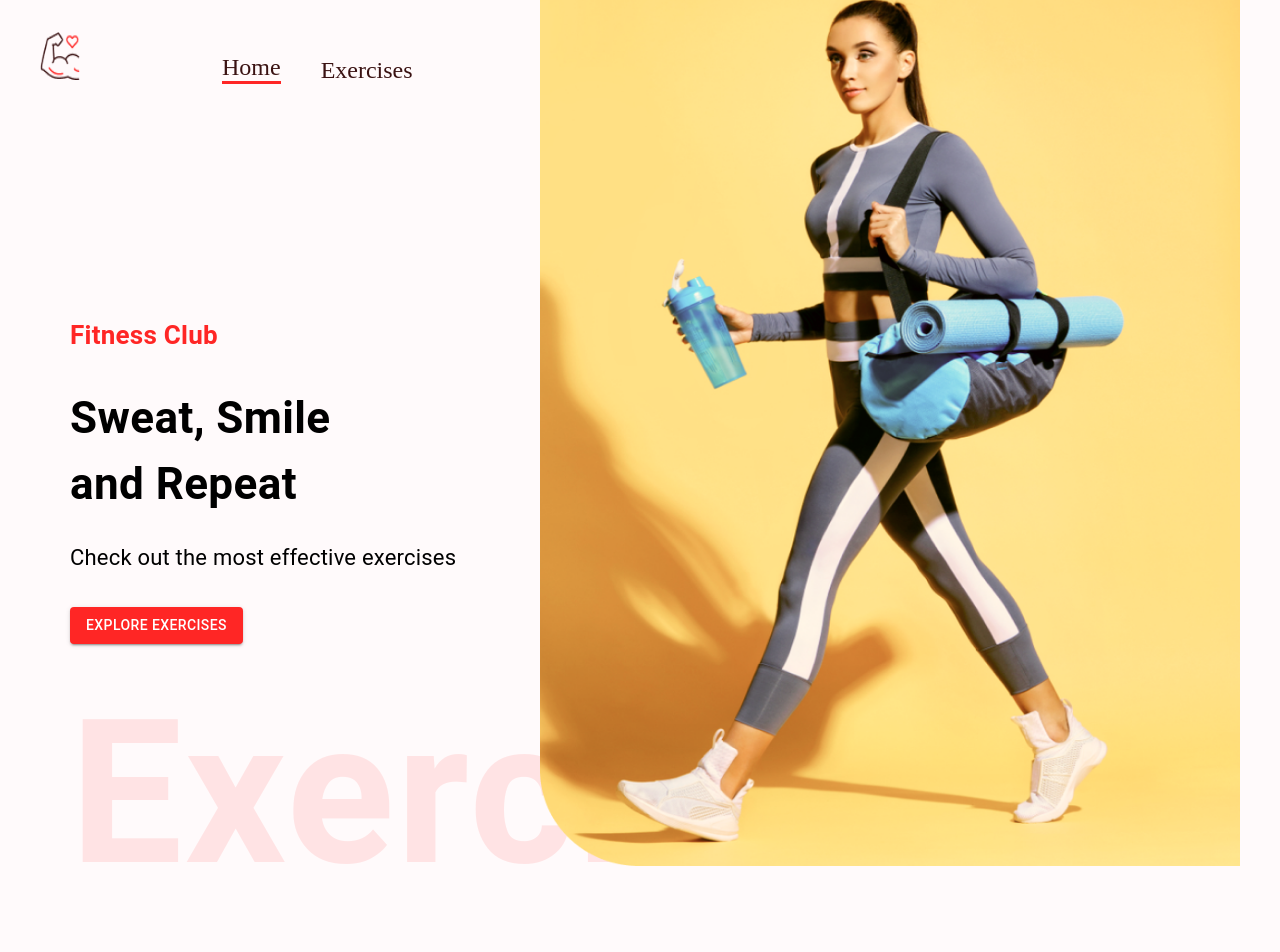
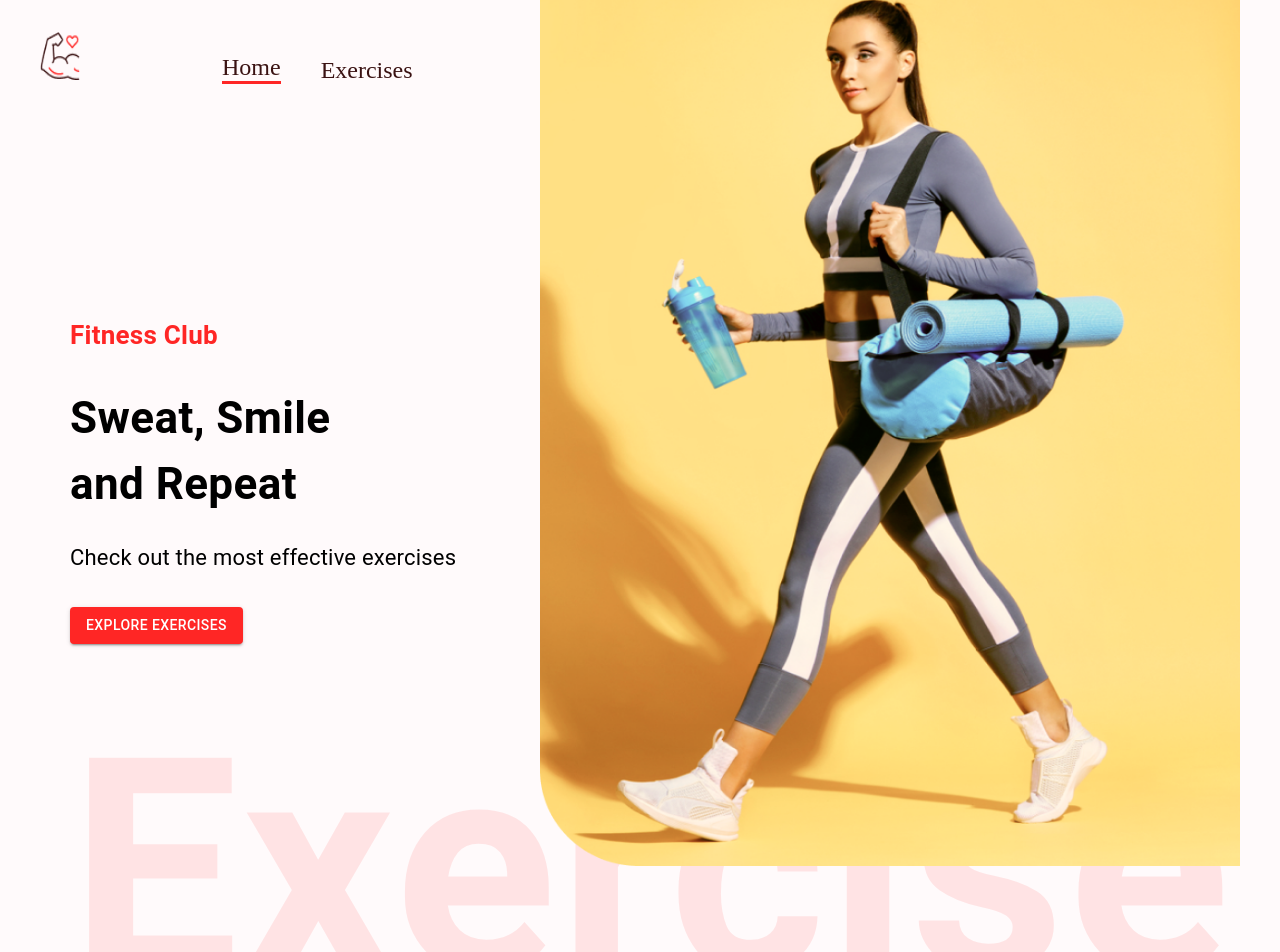
Before and after one commit to Prashansa2205/Gym-Exercises, a React (Create React App) app: page / in a window 1280 px wide. Shown: the top 952 px of the page. Built offline with nearby package versions, Linux system fonts and the light colour scheme; no server answers.

Commit message:
Add some minor changes

```diff
--- a/src/components/Exercises.js
+++ b/src/components/Exercises.js
@@ -1,6 +1,7 @@
 import React, { useEffect,useState } from 'react';
 import { Pagination } from '@mui/material';
 import { Box, Stack, Typography } from '@mui/material';
+
 import { exerciseOptions, fetchData } from '../utils/fetchData';
 import ExerciseCard from './ExerciseCard';
 
--- a/src/components/HeroBanner.js
+++ b/src/components/HeroBanner.js
@@ -1,5 +1,5 @@
 import React from 'react';
-import { Box,Stack,Typography,Button } from '@mui/material';
+import { Box,Typography,Button } from '@mui/material';
 
 import HeroBannerImage from '../assets/images/banner.png'
 
@@ -36,13 +36,8 @@ const HeroBanner = () => {
             Explore Exercises
         </Button>
         <Typography
-        fontWeight={600}
-        color="#ff2625"
-        sx ={{
-            opacity:0.1,
-            display:{ lg: 'block', xs: 'none'}
-        }}
-        fontSize="200px"
+            fontWeight={600} color="#ff2625" sx ={{opacity:0.1,display:{ lg: 'block', xs: 'none'}}}
+            fontSize="300px"
         >
             Exercise
         </Typography>
--- a/src/components/Navbar.js
+++ b/src/components/Navbar.js
@@ -3,7 +3,6 @@ import { Link } from 'react-router-dom';
 import { Stack } from '@mui/material';
 
 import Logo from '../assets/images/Logo.png';
-import { borderBottom } from '@mui/system';
 
 const Navbar = () => {
   return (
--- a/src/components/SearchExercises.js
+++ b/src/components/SearchExercises.js
@@ -1,5 +1,6 @@
 import React, { useEffect,useState } from 'react';
 import { Box,Button,Stack,TextField,Typography } from '@mui/material';
+
 import { exerciseOptions, fetchData } from '../utils/fetchData';
 import HorizontalScrollbar from './HorizontalScrollbar'
 
--- a/src/components/SimilarExercises.js
+++ b/src/components/SimilarExercises.js
@@ -9,8 +9,8 @@ const SimilarExercises = ({ targetMuscleExercises, equipmentExercises }) => {
     <Box
     sx={{ mt: {lg: '100px', xs:'0'}}}
     >
-      <Typography variant='h3' mb={5}>
-        Exercise that target the same muscle group
+      <Typography  variant='h3' mb='33px'>
+        Similar <span style={{ color:'#ff2625', textTransform: 'capitalize'}}> Target Muscle </span> Group
       </Typography>
       <Stack
         direction="row" sx={{ p:'2', position: 'relative' }}
@@ -20,8 +20,8 @@ const SimilarExercises = ({ targetMuscleExercises, equipmentExercises }) => {
           : <Loader/>
         }
       </Stack>
-      <Typography variant='h3' mb={5}>
-        Exercise that target the same equipment group
+      <Typography  variant='h3' mb="33px">
+        Similar <span style={{ color:'#ff2625', textTransform: 'capitalize'}}> Equipment </span> Group
       </Typography>
       <Stack
         direction="row" sx={{ p:'2', position: 'relative' }}
```
Also changed, not shown: src/components/BodyPart.js (+2 -8 lines).
